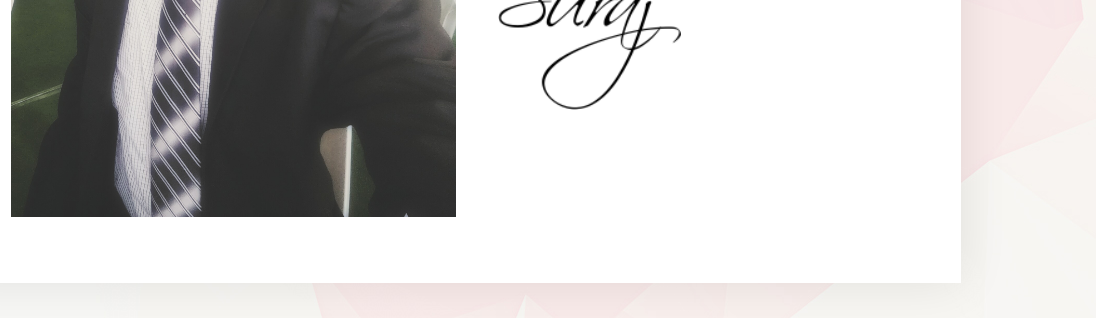
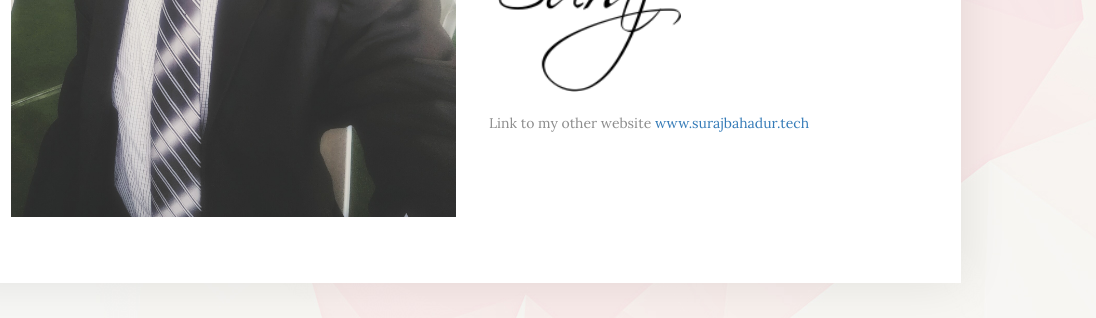
Before and after one commit to surajbahadur591/surajbahadur591.github.io, a plain HTML site: page index.html in a window 1280 px wide. Shown: the part 457-775 px from the top of the page, 184-1280 px from the left. Drawn offline with Linux system fonts and the light colour scheme; some packages are replaced by stand-ins of ours.

Commit message:
Update index.html

```diff
--- a/index.html
+++ b/index.html
@@ -103,7 +103,10 @@
                             professional, seeking a career that fits my professional skills & personality.
                         </p>
                         <img class="signature" src="images/signature.png" alt="">
+                        <p> Link to my other website <a href="https://surajbahadur.tech">www.surajbahadur.tech</a>
+                        </p>
                     </div>
+
                 </div>
                 <!-- ABOUT SECTION -->
                 <div class="scroll-out">
```
